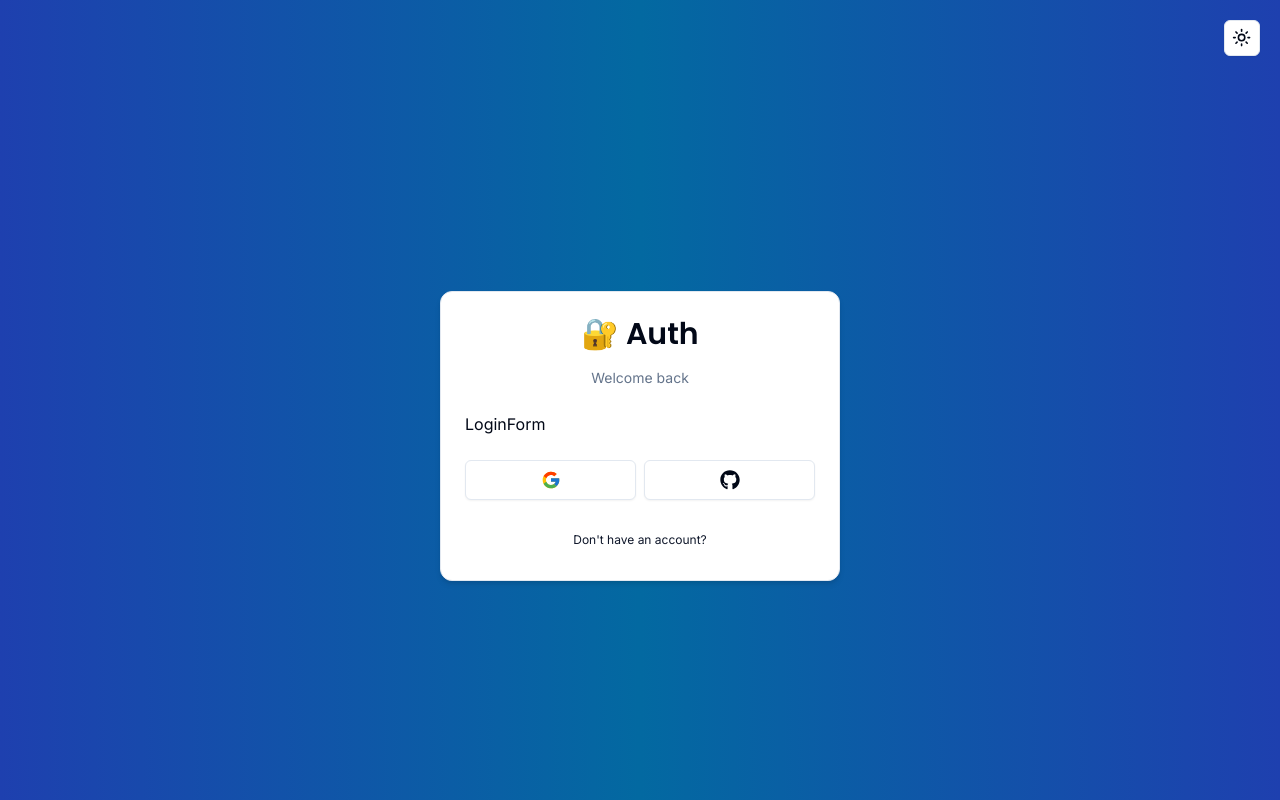
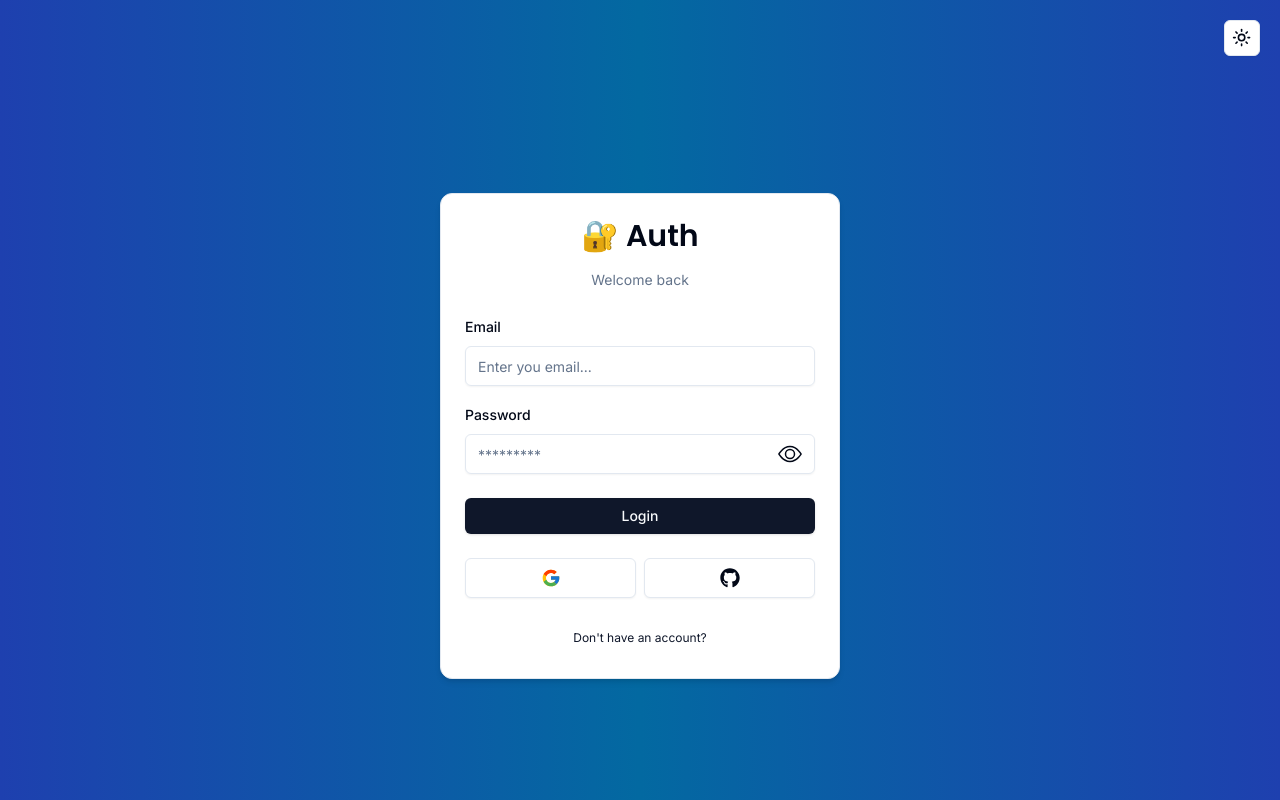
Before and after one commit to sdy2000/next-auth-v5, a Next.js app: page /auth/login in a window 1280 px wide. Built offline with nearby package versions, Linux system fonts and the light colour scheme.

Commit message:
Create schemas and add input from shadcn and updated

```diff
--- a/src/components/auth/login-form.tsx
+++ b/src/components/auth/login-form.tsx
@@ -1,6 +1,36 @@
+"use client";
+
+import * as z from "zod";
+
+import { useForm } from "react-hook-form";
+import { zodResolver } from "@hookform/resolvers/zod";
+import { LoginSchema } from "@/schemas";
+
+import { Button } from "@/components/ui/button";
+import { Input } from "@/components/ui/input";
+import {
+  Form,
+  FormControl,
+  FormField,
+  FormItem,
+  FormLabel,
+  FormMessage,
+} from "@/components/ui/form";
+
 import { CardWrapper } from "./card-wrapper";
 
 export const LoginForm = () => {
+  const form = useForm<z.infer<typeof LoginSchema>>({
+    resolver: zodResolver(LoginSchema),
+    defaultValues: {
+      email: "",
+      password: "",
+    },
+  });
+
+  const onSubmit = (values: z.infer<typeof LoginSchema>) => {
+    console.log(values);
+  };
   return (
     <CardWrapper
       headerLabel="Welcome back"
@@ -8,7 +38,51 @@ export const LoginForm = () => {
       backButtonHref="/auth/register"
       showSocial
     >
-      LoginForm
+      <Form {...form}>
+        <form className="space-y-6" onSubmit={form.handleSubmit(onSubmit)}>
+          <div className="space-y-4">
+            <FormField
+              control={form.control}
+              name="email"
+              render={({ field }) => (
+                <FormItem>
+                  <FormLabel>Email</FormLabel>
+                  <FormControl>
+                    <Input
+                      {...field}
+                      placeholder="Enter you email..."
+                      type="email"
+                    />
+                  </FormControl>
+                  <FormMessage />
+                </FormItem>
+              )}
+            />
+
+            <FormField
+              control={form.control}
+              name="password"
+              render={({ field }) => (
+                <FormItem>
+                  <FormLabel>Password</FormLabel>
+                  <FormControl>
+                    <Input
+                      {...field}
+                      placeholder="*********"
+                      type="password"
+                      hasIcon={true}
+                    />
+                  </FormControl>
+                  <FormMessage />
+                </FormItem>
+              )}
+            />
+          </div>
+          <Button type="submit" className="w-full">
+            Login
+          </Button>
+        </form>
+      </Form>
     </CardWrapper>
   );
 };
--- /dev/null
+++ b/src/components/ui/input.tsx
@@ -0,0 +1,63 @@
+"use client";
+
+import * as React from "react";
+
+import { BsEye, BsEyeSlash } from "react-icons/bs";
+import { cn } from "@/lib/utils";
+
+export interface InputProps
+  extends React.InputHTMLAttributes<HTMLInputElement> {
+  divClass?: string;
+  inputClass?: string;
+  iconClass?: string;
+  hasIcon?: boolean;
+}
+
+const Input = React.forwardRef<HTMLInputElement, InputProps>(
+  ({ divClass, inputClass, iconClass, hasIcon, type, ...props }, ref) => {
+    const [isShowPass, setIsShowPass] = React.useState(false);
+    return (
+      <div
+        className={cn(
+          "group h-10 w-full flex justify-between items-center rounded-md border border-input px-3 py-1 shadow-sm transition-colors  group-focus-visible:ring-1 group-focus-visible:ring-ring disabled:cursor-not-allowed disabled:opacity-50",
+          divClass
+        )}
+      >
+        <input
+          type={!hasIcon ? type : isShowPass ? "text" : type}
+          className={cn(
+            "flex h-full w-full text-sm bg-transparent file:border-0 file:bg-transparent file:text-sm file:font-medium placeholder:text-muted-foreground focus-visible:outline-none",
+            inputClass
+          )}
+          ref={ref}
+          {...props}
+        />
+        {hasIcon && (
+          <div
+            className={cn(
+              "text-2xl cursor-pointer hover:text-card-foreground",
+              iconClass
+            )}
+          >
+            {!isShowPass ? (
+              <BsEye
+                onClick={() => {
+                  setIsShowPass(true);
+                }}
+              />
+            ) : (
+              <BsEyeSlash
+                onClick={() => {
+                  setIsShowPass(false);
+                }}
+              />
+            )}
+          </div>
+        )}
+      </div>
+    );
+  }
+);
+Input.displayName = "Input";
+
+export { Input };
--- /dev/null
+++ b/src/schemas/index.ts
@@ -0,0 +1,10 @@
+import * as z from "zod";
+
+export const LoginSchema = z.object({
+  email: z.string().email({
+    message: "Email is required!",
+  }),
+  password: z.string().min(1, {
+    message: "Password is required!",
+  }),
+});
```
